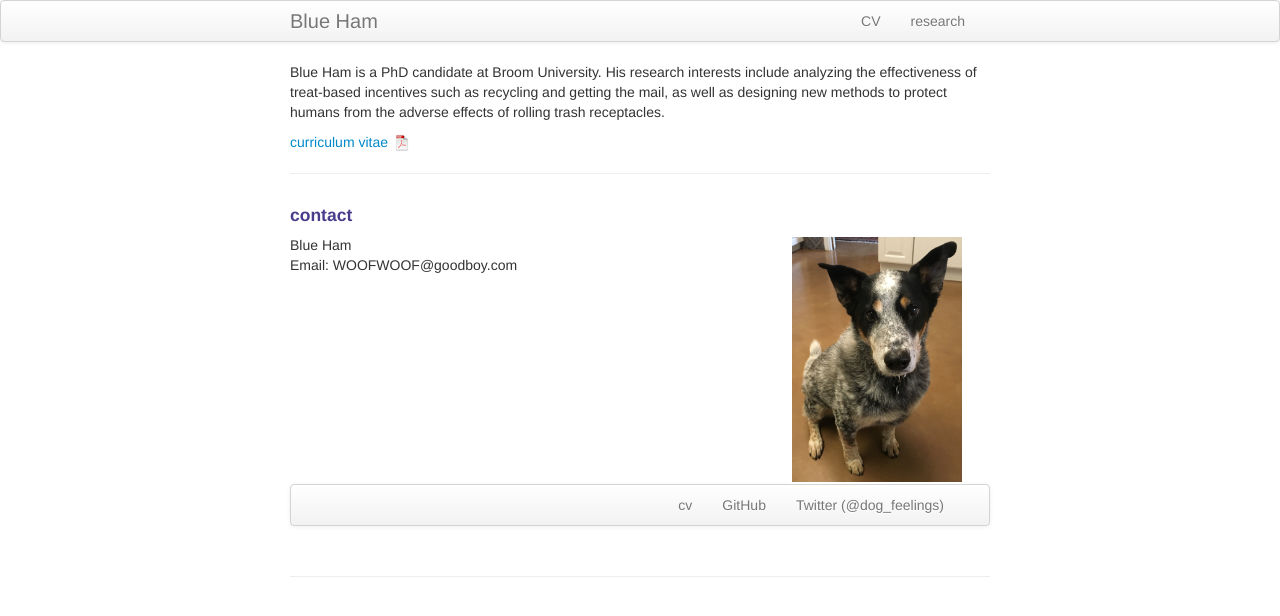
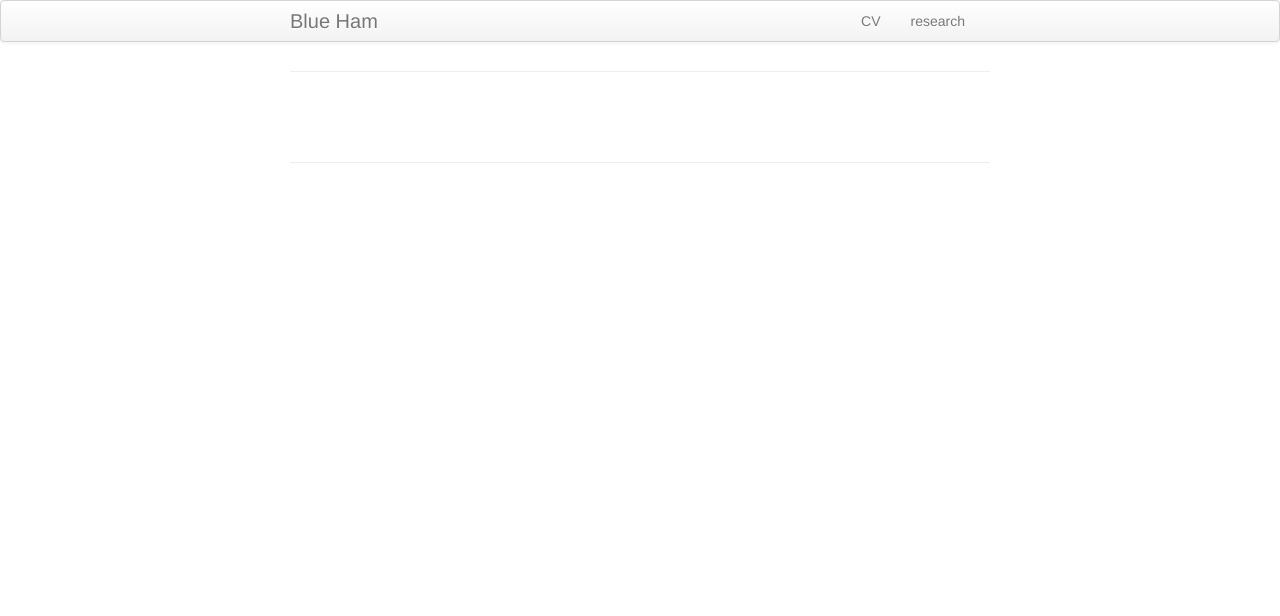
Before and after one commit to mozyrska/mozyrska.github.io, a Jekyll site: the page built from index.md, in a window 1280 px wide. Shown: the top 616 px of the page. Built offline with Jekyll 4.4.1, drawn with Linux system fonts in a browser that asks for light colours; our own code applies the rules of GitHub Pages for plain Markdown files.

Commit message:
Update index.md

```diff
--- a/index.md
+++ b/index.md
@@ -1,4 +1,4 @@
----
+<!-----
 layout: frontpage
 title: Blue Ham
 description: Blue Ham is a PhD candidate at Broom University.
@@ -11,7 +11,6 @@ Blue Ham is a PhD candidate at Broom University. His research interests include
 
 
 ---
-
 
 <div class="container">
 <h4><a name="contact"></a>contact</h4>
@@ -38,4 +37,4 @@ Blue Ham is a PhD candidate at Broom University. His research interests include
           <li><a href="https://twitter.com/dog_feelings">Twitter (@dog_feelings)</a></li>
       </ul>
   </div>
-</div>
+</div>-->
```
